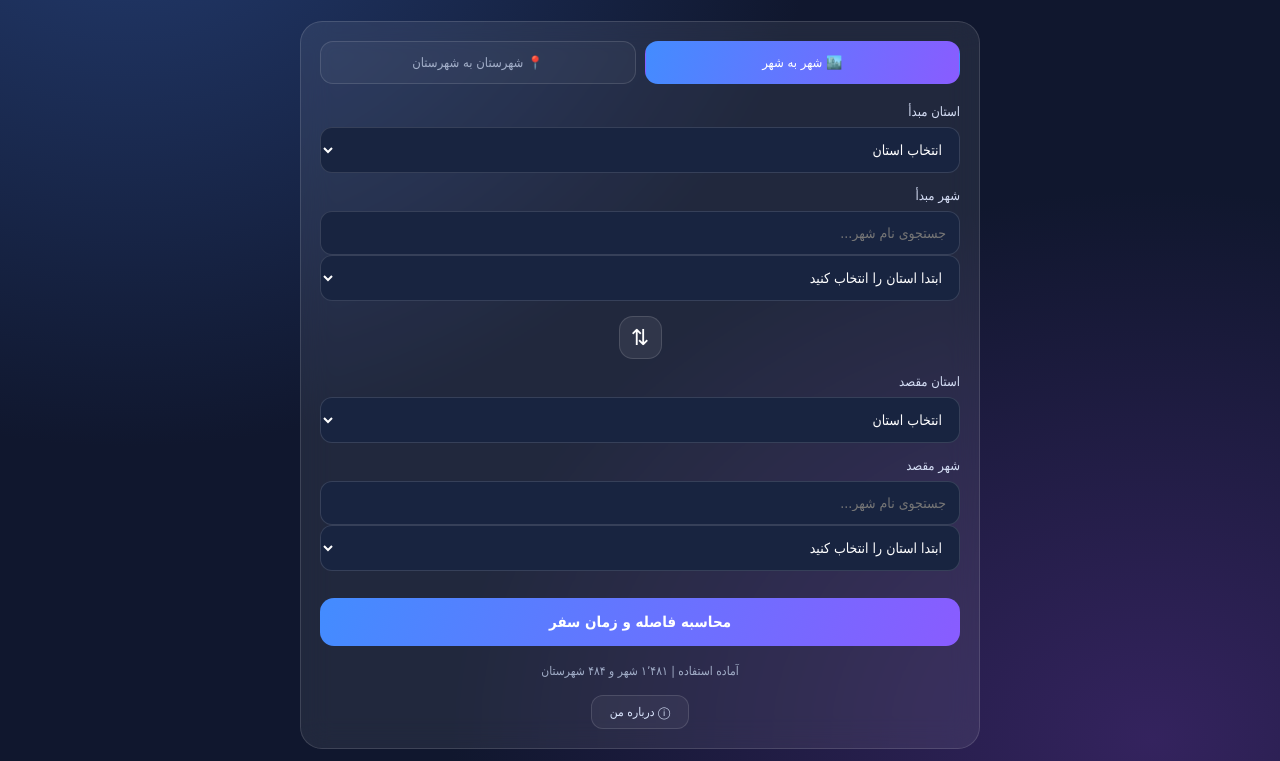
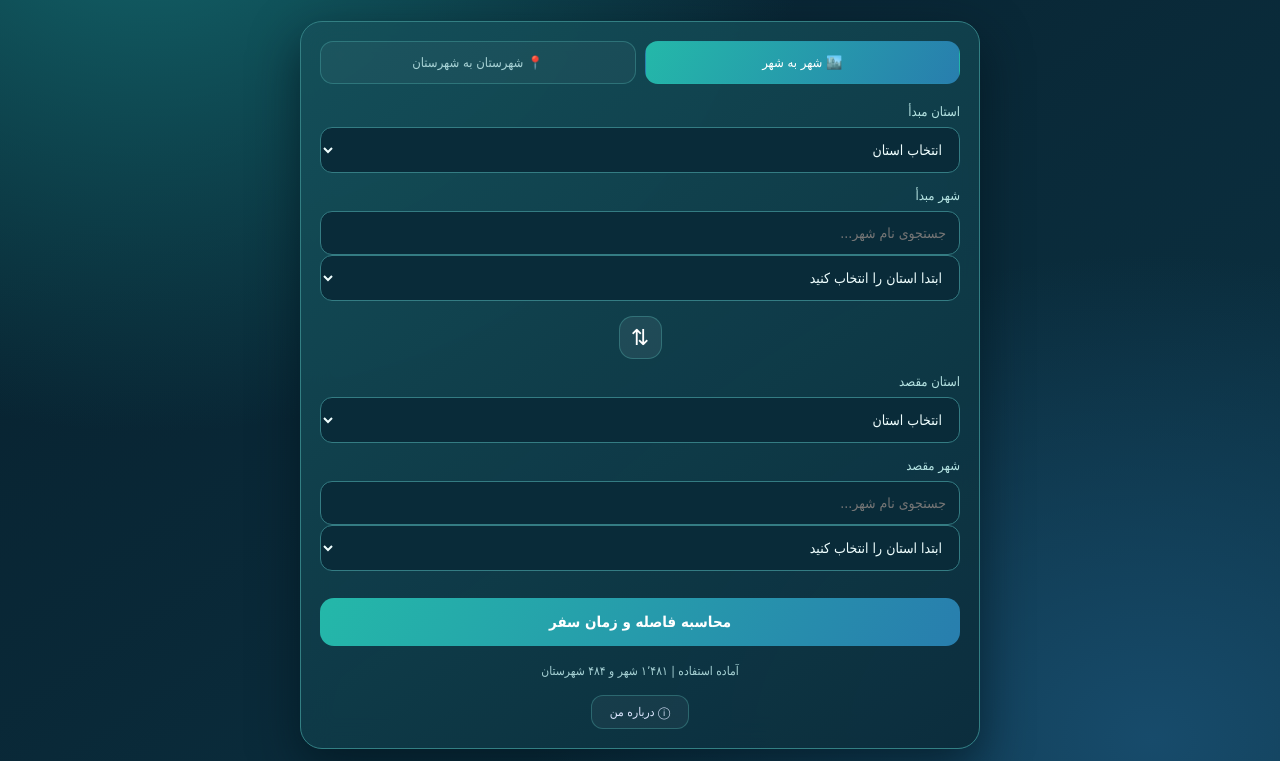
Before and after one commit to masoud73d/fasle-yab, a plain HTML site: page index.html in a window 1280 px wide. Shown: the part 163-924 px from the top of the page. Drawn offline with Linux system fonts and the light colour scheme.

Commit message:
Redesign app visual theme

```diff
--- a/index.html
+++ b/index.html
@@ -131,6 +131,9 @@ select option{background:#182440;color:white}
  vertical-align:middle;animation:spin .8s linear infinite;margin-left:7px
 }
 @keyframes spin{to{transform:rotate(360deg)}}
+
+/* MASOUD_VISUAL_REDESIGN_V1 */
+:root{--bg:#071e2b;--panel:rgba(13,55,70,.88);--border:rgba(94,202,194,.3);--blue:#31c6c0;--purple:#4e9cbb;--text:#efffff;--muted:#a7d2d5}body{background:radial-gradient(ellipse at 12% 0%,#146b70,transparent 42%),radial-gradient(ellipse at 90% 90%,#174b6b,transparent 38%),linear-gradient(145deg,#071e2b,#0c3445)!important}.panel{background:linear-gradient(145deg,#15505aee,#0b2c3bee)!important;border-color:#337f83!important;box-shadow:0 18px 48px #00141daa!important}.logo,.tab.active,.primary{background:linear-gradient(120deg,#24b8a9,#287eae)!important;color:white!important}select,input{background:#092b39!important;border-color:#347c83!important;color:#f0ffff!important}label{color:#b6e4e3!important}
 </style>
 </head>
 <body>
```
